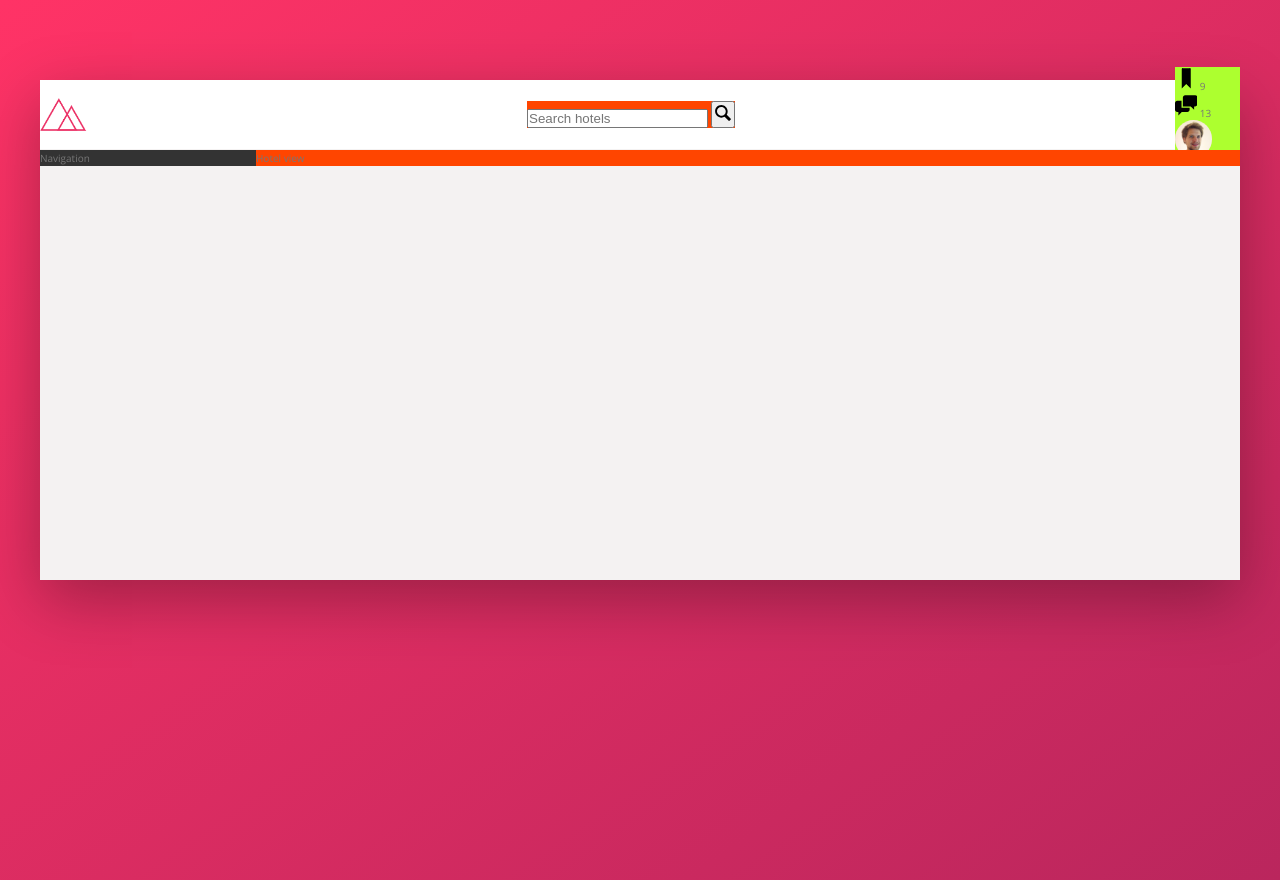
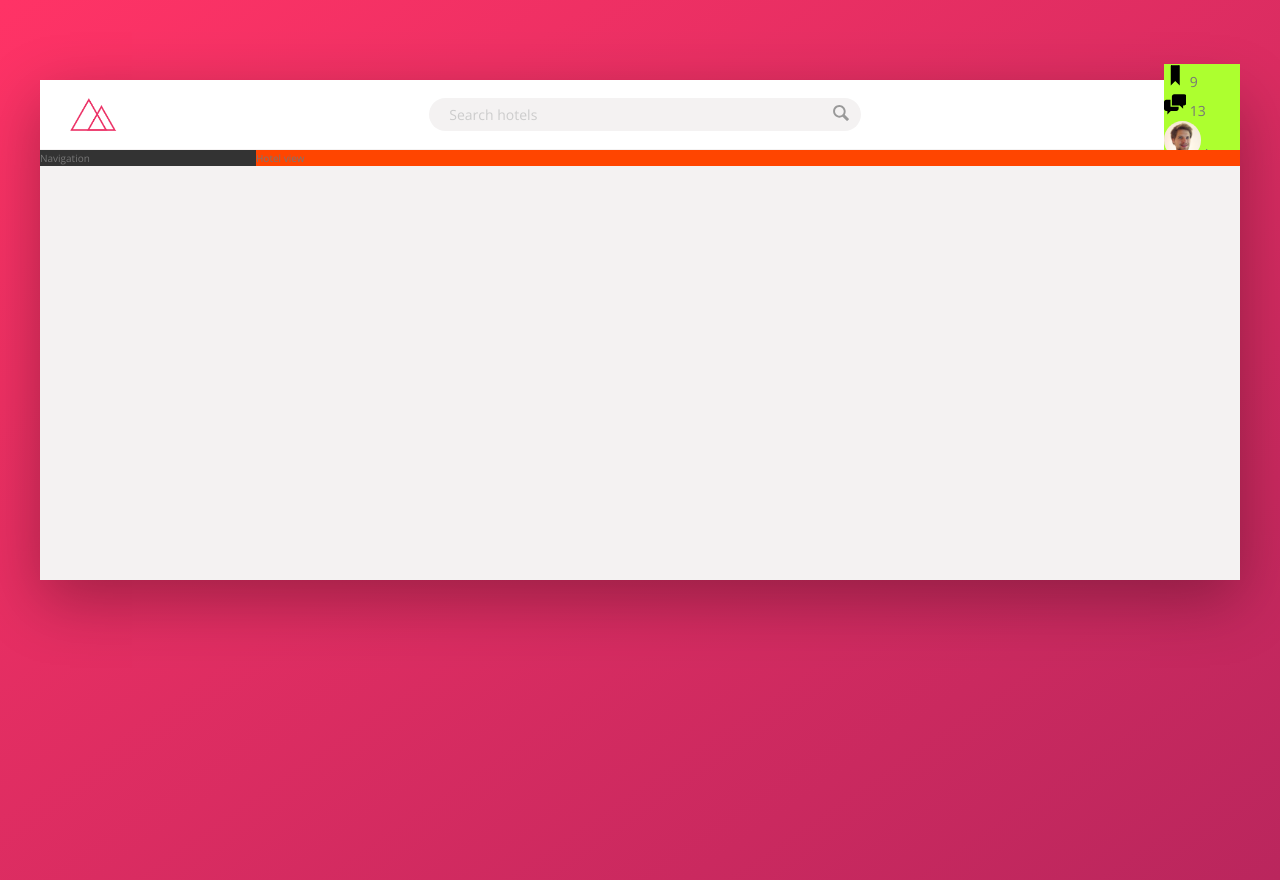
Before and after one commit to niall-m/trillo, a website: page index.html in a window 1280 px wide. Drawn offline with nearby package versions, Linux system fonts and the light colour scheme.

Commit message:
searchbar

```diff
--- a/index.html
+++ b/index.html
@@ -19,7 +19,7 @@
                     <input type="text" class="search__input" placeholder="Search hotels">
                     <button class="search__button">
                         <svg class="search__icon">
-                            <use xlink:href="img/sprite.svg#icon-magnifying-glass" />
+                            <use href="img/sprite.svg#icon-magnifying-glass" />
                         </svg>
                     </button>
                 </form>
@@ -27,13 +27,13 @@
                 <nav class="user-nav">
                     <div class="user-nav__nav__icon-box">
                         <svg class="user-nav__icon">
-                            <use xlink:href="img/sprite.svg#icon-bookmark" />
+                            <use href="img/sprite.svg#icon-bookmark" />
                         </svg>
                         <span class="user-nav__notification">9</span>
                     </div>
                     <div class="user-nav__icon-box">
                         <svg class="user-nav__icon">
-                            <use xlink:href="img/sprite.svg#icon-chat" />
+                            <use href="img/sprite.svg#icon-chat" />
                         </svg>
                         <span class="user-nav__notification">13</span>
                     </div>
--- a/sass/_components.scss
+++ b/sass/_components.scss
@@ -2,21 +2,63 @@
 // LOGO
 .logo {
   height: 3.25rem;
+  margin-left: 3rem;
 }
 
 ////////////////////
 // SEARCH
 .search {
-  background-color: orangered;
+  flex: 0 0 40%;
+  // flex item can also be a flex container, nested flexbox
+  display: flex;
+  align-items: center;
+  justify-content: center;
+
   &__input {
+    font-family: inherit;
+    font-size: inherit;
+    color: inherit;
+    background-color: var(--color-grey-light-2);
+    border: none;
+    padding: 0.7rem 2rem;
+    border-radius: 100px;
+    width: 90%;
+    transition: all 0.2s;
+    margin-right: -3rem;
+
+    &:focus {
+      outline: none;
+      width: 100%;
+      background-color: var(--color-grey-light-3);
+    }
+
+    &::-webkit-input-placeholder {
+      font-weight: 100;
+      color: var(--color-grey-light-4);
+    }
+  }
+
+  &__input:focus + &__button {
+    background-color: var(--color-grey-light-3);
   }
 
   &__button {
+    border: none;
+    background-color: var(--color-grey-light-2);
+
+    &:focus {
+      outline: none;
+    }
+
+    &:active {
+      transform: translateY(2px);
+    }
   }
 
   &__icon {
     height: 2rem;
     width: 2rem;
+    fill: var(--color-grey-dark-3);
   }
 }
 
--- a/sass/_layout.scss
+++ b/sass/_layout.scss
@@ -7,6 +7,7 @@
 }
 
 .header {
+  font-size: 1.4rem;
   height: 7rem;
   background-color: #fff;
   border-bottom: 1px solid var(--color-grey-light-2);
```
Also changed, not shown: css/style.css.
